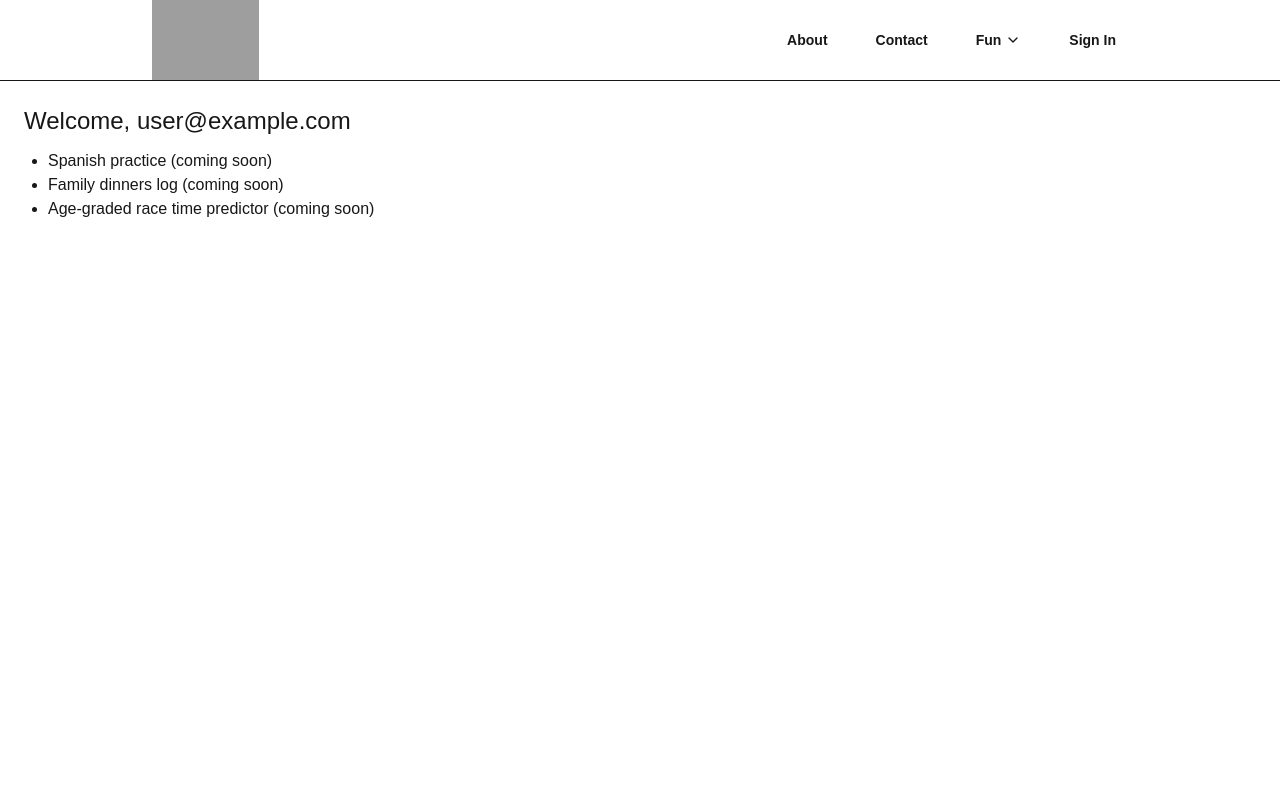
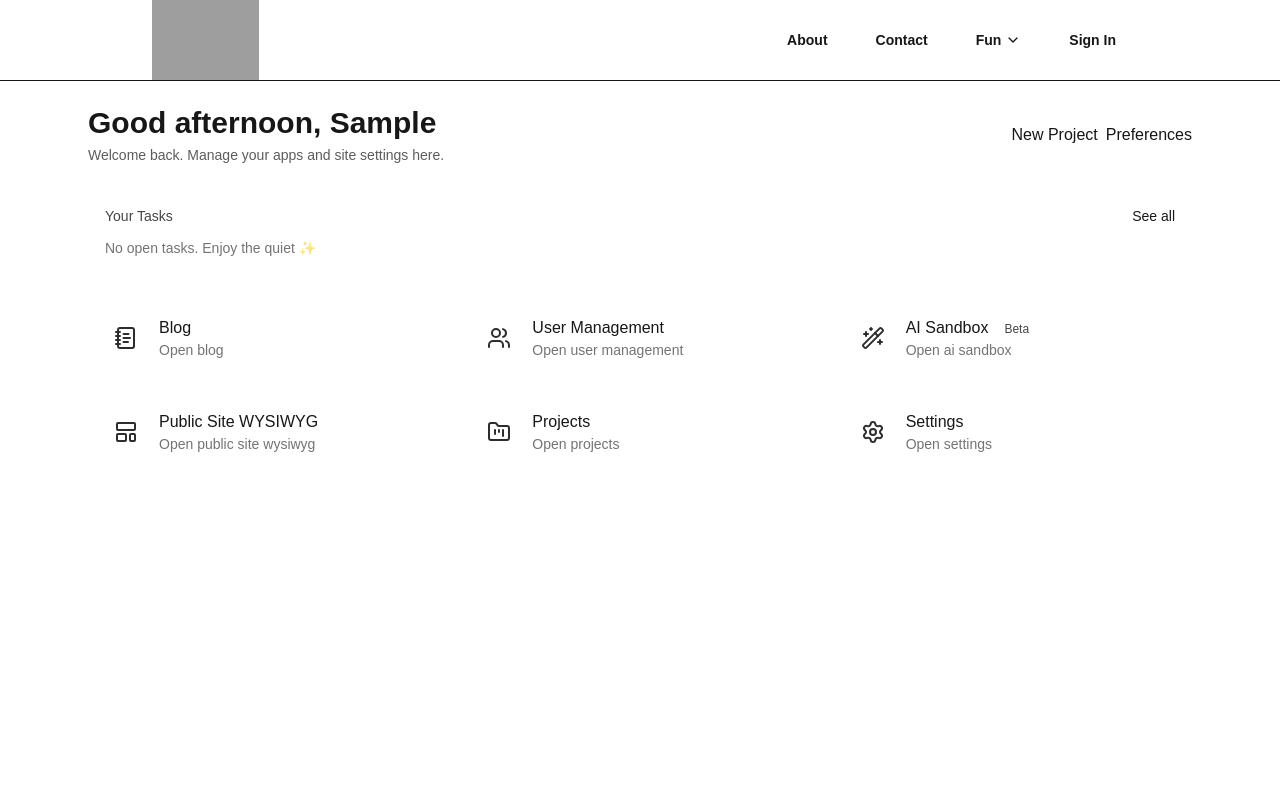
Before and after one commit to alorton27/alexlorton-site, a Next.js app in the folder mysite/: page /dashboard in a window 1280 px wide. Shown: the top 800 px of the page. Built offline with nearby package versions, Linux system fonts and the light colour scheme; no server answers; sample sign-in values are in the browser's storage; grey boxes are pictures that could not be loaded.

Commit message:
dashboard

```diff
--- /dev/null
+++ b/mysite/app/dashboard/ai/page.tsx
@@ -0,0 +1,3 @@
+export default function Page() {
+  return <div className="mx-auto max-w-6xl px-4 sm:px-6 py-6">AI sandbox (coming soon)</div>;
+}
--- /dev/null
+++ b/mysite/app/dashboard/blog/page.tsx
@@ -0,0 +1,3 @@
+export default function Page() {
+  return <div className="mx-auto max-w-6xl px-4 sm:px-6 py-6">Blog admin (coming soon)</div>;
+}
--- a/mysite/app/dashboard/page.tsx
+++ b/mysite/app/dashboard/page.tsx
@@ -1,26 +1,118 @@
+// app/dashboard/page.tsx
+import { redirect } from "next/navigation";
 import { getServerSession } from "next-auth";
-import { authOptions } from "@/lib/auth";
+import { authOptions } from "@/lib/authOptions"; // <-- path you already have in your project
+import {
+  NotebookText,
+  Users,
+  Wand2,
+  LayoutTemplate,
+  Settings,
+  FolderKanban,
+} from "lucide-react";
 import Link from "next/link";
 
-export default async function Dashboard() {
+type Tile = {
+  href: string;
+  label: string;
+  icon: React.ComponentType<{ className?: string }>;
+  badge?: string;
+};
+
+const TILES: Tile[] = [
+  { href: "/dashboard/blog", label: "Blog", icon: NotebookText },
+  { href: "/dashboard/users", label: "User Management", icon: Users },
+  { href: "/dashboard/ai", label: "AI Sandbox", icon: Wand2, badge: "Beta" },
+  { href: "/dashboard/wysiwyg", label: "Public Site WYSIWYG", icon: LayoutTemplate },
+  { href: "/dashboard/projects", label: "Projects", icon: FolderKanban },
+  { href: "/dashboard/settings", label: "Settings", icon: Settings },
+];
+
+export default async function DashboardPage() {
   const session = await getServerSession(authOptions);
   if (!session) {
-    return (
-      <div className="p-6">
-        <p>You must be signed in.</p>
-        <Link className="underline" href="/login">Go to login</Link>
-      </div>
-    );
+    redirect("/login?callbackUrl=/dashboard");
   }
 
+  const name = session.user?.name ?? "there";
+
   return (
-    <div className="p-6 space-y-3">
-      <h1 className="text-2xl">Welcome, {session.user?.email}</h1>
-      <ul className="list-disc ml-6">
-        <li>Spanish practice (coming soon)</li>
-        <li>Family dinners log (coming soon)</li>
-        <li>Age-graded race time predictor (coming soon)</li>
-      </ul>
+    <div className="mx-auto max-w-6xl px-4 sm:px-6 py-6">
+      {/* Top bar */}
+      <div className="flex flex-col gap-4 md:flex-row md:items-center md:justify-between">
+        <div>
+          <h1 className="text-2xl md:text-3xl font-semibold">
+            Good {greeting()}, {firstName(name)}
+          </h1>
+          <p className="mt-1 text-sm opacity-70">
+            Welcome back. Manage your apps and site settings here.
+          </p>
+        </div>
+
+        {/* Quick actions placeholder */}
+        <div className="flex gap-2">
+          <button className="btn btn-primary">New Project</button>
+          <Link href="/dashboard/settings" className="btn btn-ghost">
+            Preferences
+          </Link>
+        </div>
+      </div>
+
+      {/* Tasks */}
+      <section className="mt-6">
+        <div className="rounded-xl border border-white/10 bg-surface/80 p-4">
+          <div className="flex items-center justify-between">
+            <h2 className="text-sm font-medium opacity-80">Your Tasks</h2>
+            <Link href="/dashboard/tasks" className="text-sm link">See all</Link>
+          </div>
+          <div className="mt-3 text-sm opacity-60">
+            No open tasks. Enjoy the quiet ✨
+          </div>
+        </div>
+      </section>
+
+      {/* Tiles */}
+      <section className="mt-6">
+        <h2 className="sr-only">Your Apps</h2>
+        <div className="grid gap-4 sm:grid-cols-2 lg:grid-cols-3">
+          {TILES.map((t) => (
+            <Link
+              key={t.href}
+              href={t.href}
+              className="group rounded-xl border border-white/10 bg-surface/80 p-4 transition hover:translate-y-[-2px] hover:shadow-brand"
+            >
+              <div className="flex items-center gap-3">
+                <div className="rounded-xl border border-white/10 bg-white/10 p-2">
+                  <t.icon className="h-6 w-6 opacity-90" />
+                </div>
+                <div>
+                  <div className="font-medium">
+                    {t.label}
+                    {t.badge && (
+                      <span className="ml-2 text-xs rounded-full px-2 py-0.5 bg-white/10 opacity-80">
+                        {t.badge}
+                      </span>
+                    )}
+                  </div>
+                  <div className="text-sm opacity-60">
+                    Open {t.label.toLowerCase()}
+                  </div>
+                </div>
+              </div>
+            </Link>
+          ))}
+        </div>
+      </section>
     </div>
   );
 }
+
+function greeting() {
+  const h = new Date().getHours();
+  if (h < 12) return "morning";
+  if (h < 18) return "afternoon";
+  return "evening";
+}
+function firstName(n: string) {
+  return n.split(" ")[0];
+}
--- /dev/null
+++ b/mysite/app/dashboard/projects/page.tsx
@@ -0,0 +1,3 @@
+export default function Page() {
+  return <div className="mx-auto max-w-6xl px-4 sm:px-6 py-6">Projects (coming soon)</div>;
+}
--- /dev/null
+++ b/mysite/app/dashboard/settings/page.tsx
@@ -0,0 +1,3 @@
+export default function Page() {
+  return <div className="mx-auto max-w-6xl px-4 sm:px-6 py-6">Settings (coming soon)</div>;
+}
--- /dev/null
+++ b/mysite/app/dashboard/users/page.tsx
@@ -0,0 +1,3 @@
+export default function Page() {
+  return <div className="mx-auto max-w-6xl px-4 sm:px-6 py-6">User management (coming soon)</div>;
+}
--- /dev/null
+++ b/mysite/app/dashboard/wysiwyg/page.tsx
@@ -0,0 +1,3 @@
+export default function Page() {
+  return <div className="mx-auto max-w-6xl px-4 sm:px-6 py-6">Public site WYSIWYG (coming soon)</div>;
+}
```
